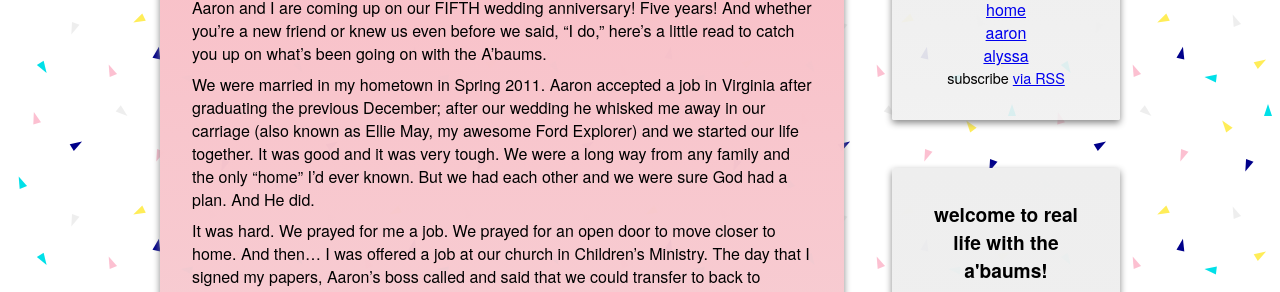
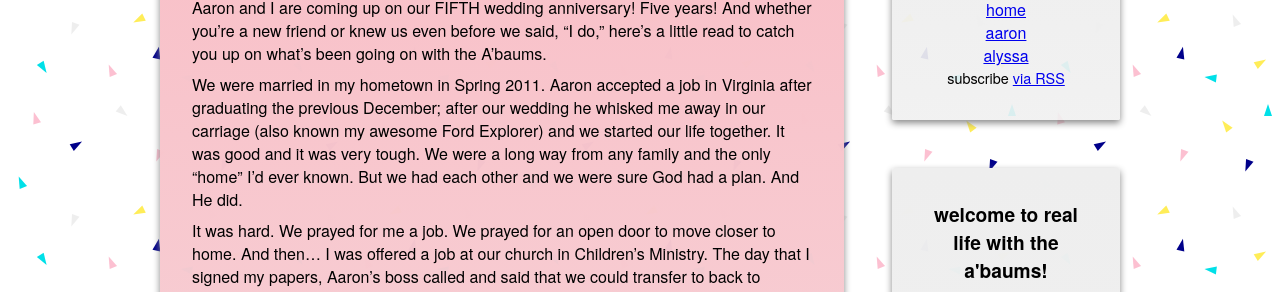
Before and after one commit to arosenb2/real-life-blog, a Jekyll site: the page built from _posts/2016-03-01-catching-up.md, in a window 1280 px wide. Shown: the part 286-578 px from the top of the page. Built offline with Jekyll 4.4.1, drawn with Linux system fonts in a browser that asks for light colours; some web fonts are replaced.

Commit message:
Adjust the text in the latest article

```diff
--- a/_posts/2016-03-01-catching-up.md
+++ b/_posts/2016-03-01-catching-up.md
@@ -9,7 +9,7 @@ tags:
 
 Aaron and I are coming up on our FIFTH wedding anniversary! Five years! And whether you're a new friend or knew us even before we said, "I do," here's a little read to catch you up on what's been going on with the A'baums.
 
-We were married in my hometown in Spring 2011. Aaron accepted a job in Virginia after graduating the previous December; after our wedding he whisked me away in our carriage (also known as Ellie May, my awesome Ford Explorer) and we started our life together. It was good and it was very tough. We were a long way from any family and the only "home" I'd ever known. But we had each other and we were sure God had a plan. And He did.
+We were married in my hometown in Spring 2011. Aaron accepted a job in Virginia after graduating the previous December; after our wedding he whisked me away in our carriage (also known my awesome Ford Explorer) and we started our life together. It was good and it was very tough. We were a long way from any family and the only "home" I'd ever known. But we had each other and we were sure God had a plan. And He did.
 
 It was hard. We prayed for me a job. We prayed for an open door to move closer to home. And then... I was offered a job at our church in Children's Ministry. The day that I signed my papers, Aaron's boss called and said that we could transfer to back to Georgia within the next few months. We felt called to stay in Virginia, and I'm glad we did.
 
```
